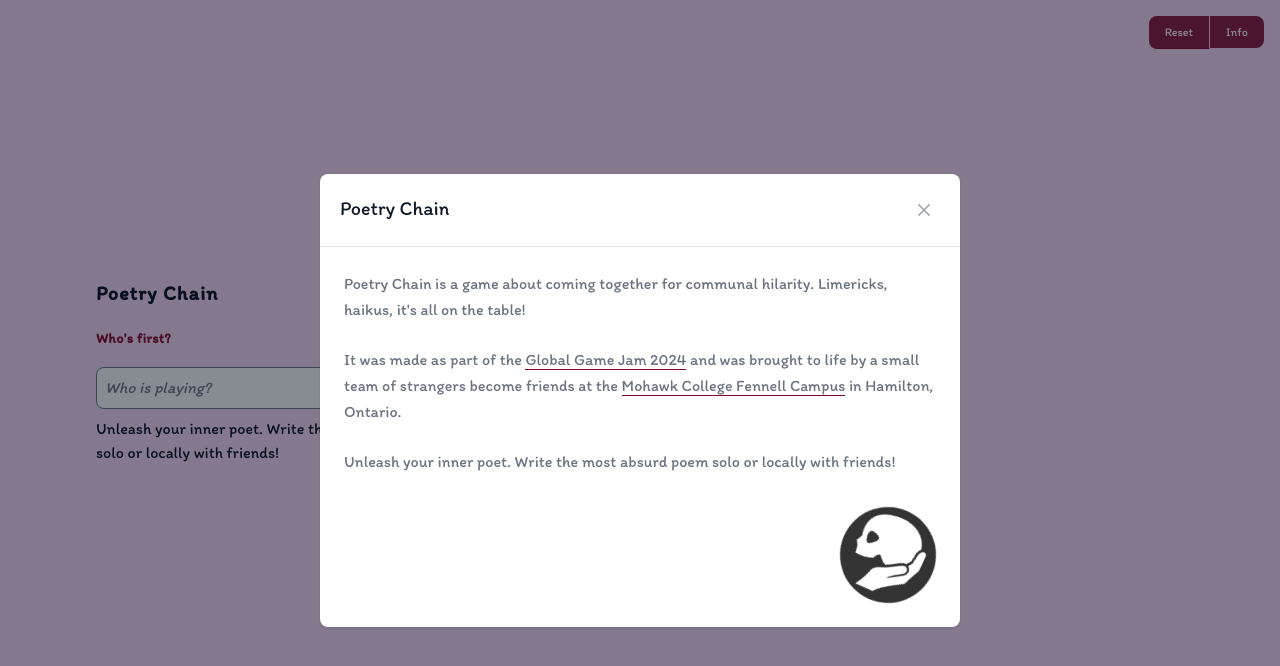
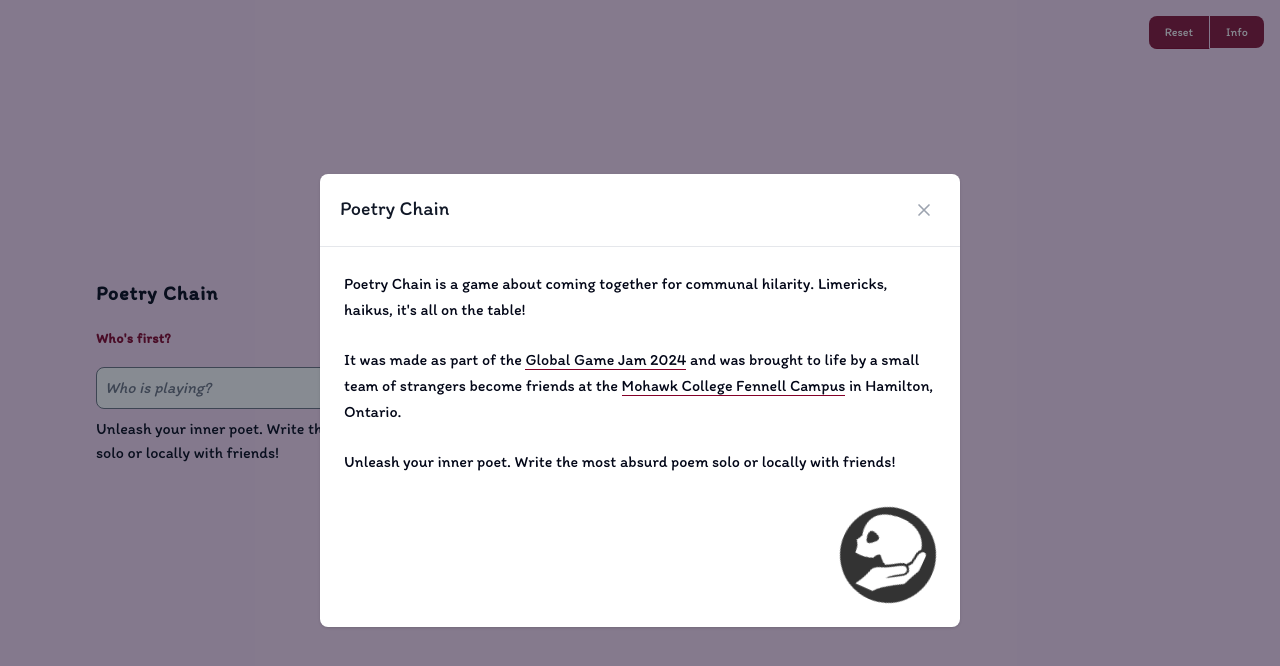
Before and after one commit to jondeaves/ggj24, a Next.js app: page / in a window 1280 px wide. Both pictures are taken after a click on the button "Info". Shown: the top 666 px of the page. Built offline with nearby package versions, Linux system fonts and the light colour scheme.

Commit message:
color changes

```diff
--- a/app/components/info.tsx
+++ b/app/components/info.tsx
@@ -21,19 +21,19 @@ export const Info: FC = () => {
         <Modal.Body>
           <div className="flex flex-col gap-8 items-end">
             <div className="space-y-6">
-              <p className="text-base leading-relaxed text-gray-500 dark:text-gray-400">
+              <p className="text-base leading-relaxed">
                 Poetry Chain is a game about coming together for communal hilarity.
                 Limericks, haikus, it&apos;s all on the table!
               </p>
 
-              <p className="text-base leading-relaxed text-gray-500 dark:text-gray-400">
+              <p className="text-base leading-relaxed">
                 It was made as part of the{' '}
                 <a href="https://globalgamejam.org/" rel="external" target="_blank">Global Game Jam 2024</a> and
                 was brought to life by a small team of strangers become friends at
                 the <a href="https://globalgamejam.org/jam-sites/2024/mohawk-college-fennell-campus" rel="external" target="_blank">Mohawk College Fennell Campus</a> in Hamilton, Ontario.
               </p>
 
-              <p className="text-base leading-relaxed text-gray-500 dark:text-gray-400">
+              <p className="text-base leading-relaxed">
                 Unleash your inner poet. Write the most absurd poem solo or
                 locally with friends!
               </p>
--- a/app/components/style-modal.tsx
+++ b/app/components/style-modal.tsx
@@ -32,7 +32,7 @@ export const StyleModal: FC<StyleModalProps> = ({
                   Choose this style
                 </Button>
               </h3>
-              <p className="text-base leading-relaxed text-gray-500 dark:text-gray-400">
+              <p className="text-base leading-relaxed">
                 {style.description}
               </p>
             </div>
```
